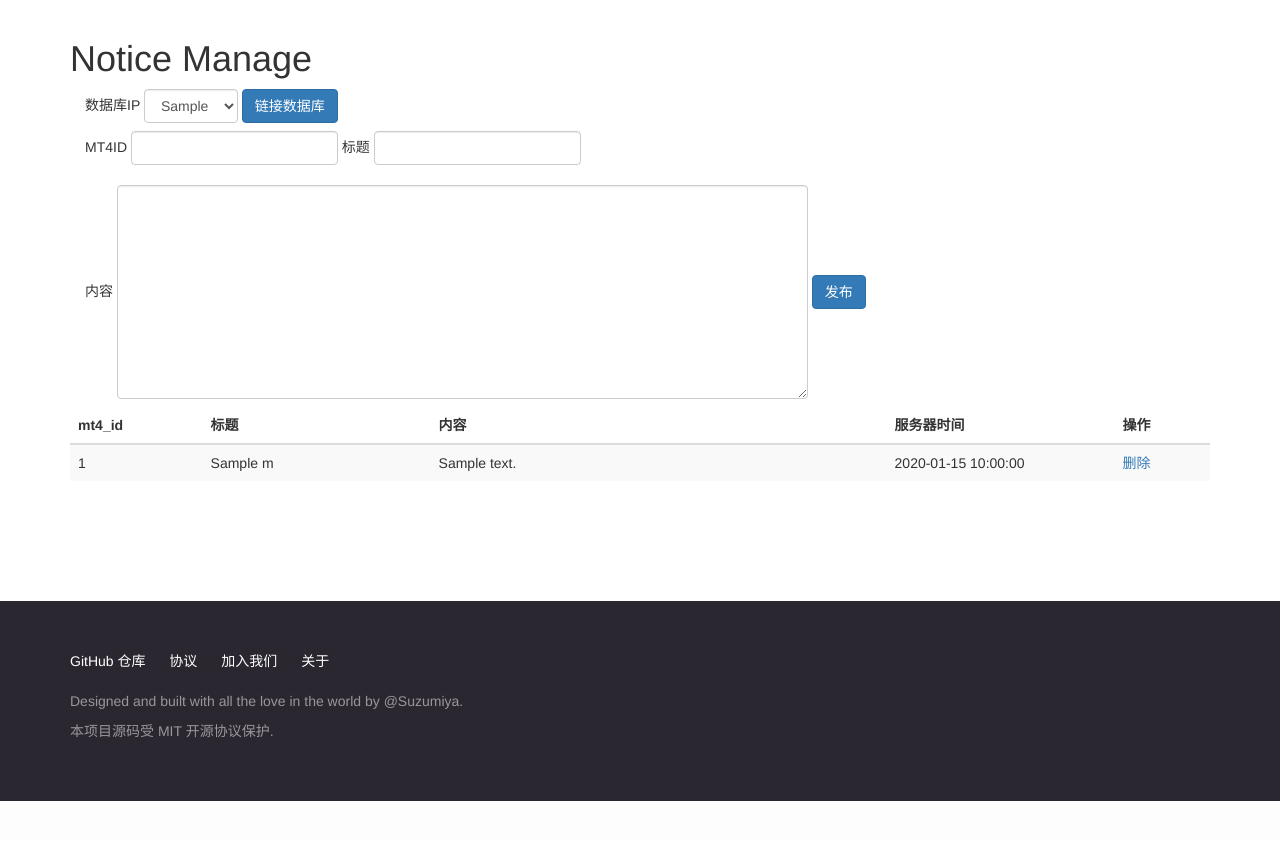
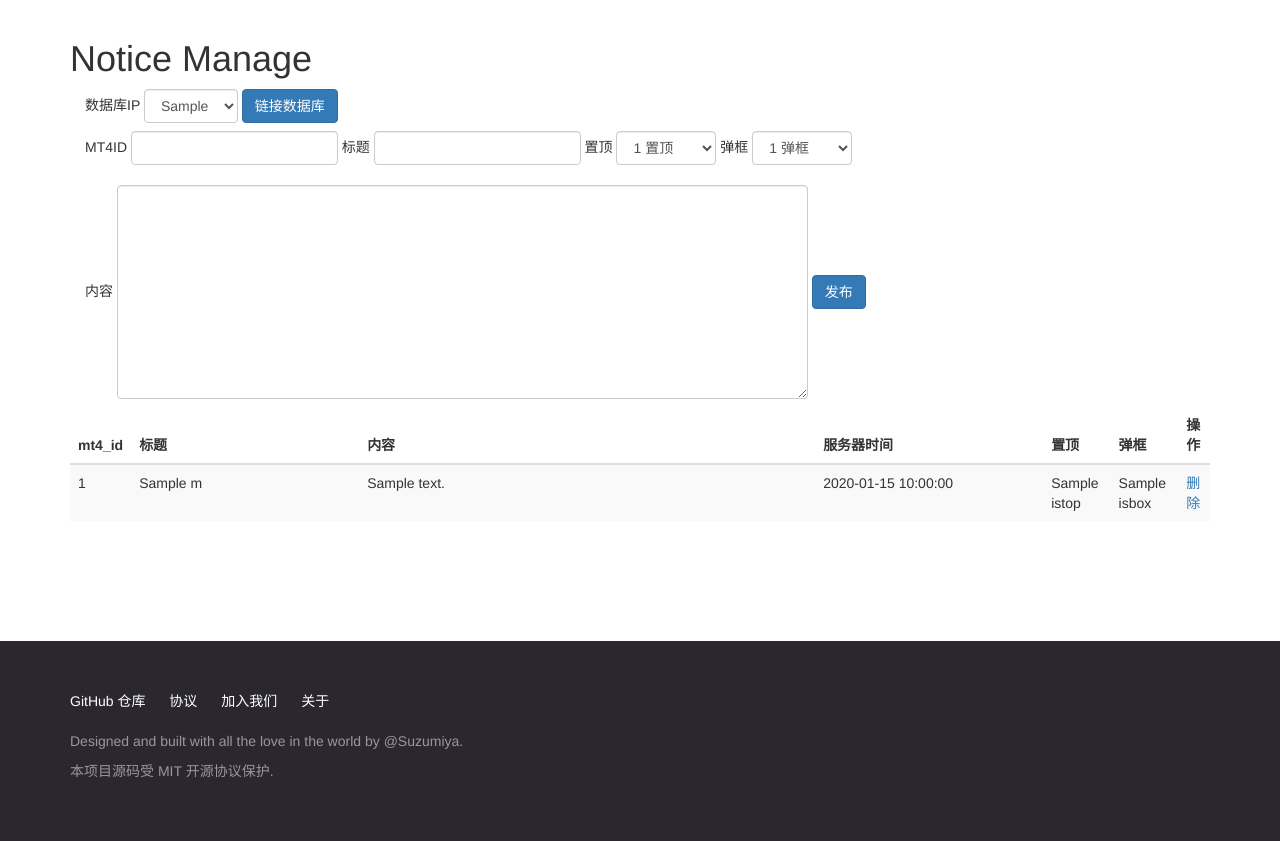
Before and after one commit to AdamEECS/sc, a Flask app: template templates/admin/notices.html in a window 1280 px wide. Shown: the part 51-892 px from the top of the page. Before the commit the page ends 852 px from the top, so only its background shows below. Run offline with Flask 2, Linux system fonts and the light colour scheme; the template is opened without the code that fills it: most values are stand-ins (such as "Sample title", 1, 10 or a date in 2020); some libraries are stand-ins or nearby versions.

Commit message:
增加置顶

```diff
--- a/models/notice.py
+++ b/models/notice.py
@@ -14,6 +14,8 @@ class Notice(Base, ModelMixin):
     mt4_id = db.Column(db.Integer)
     title = db.Column(db.String())
     status = db.Column(db.Integer)
+    istop = db.Column(db.Integer)
+    isbox = db.Column(db.Integer)
     content = db.Column(db.String())
     created_at = db.Column(db.TIMESTAMP, default=func.now())
     updated_at = db.Column(db.TIMESTAMP, default=func.now())
@@ -26,4 +28,6 @@ class Notice(Base, ModelMixin):
         m.title = form.get('title')
         m.status = 1
         m.content = form.get('content')
+        m.istop = form.get('istop', 2)
+        m.isbox = form.get('isbox', 2)
         return m
--- a/routes/admin.py
+++ b/routes/admin.py
@@ -262,10 +262,10 @@ def connect_db(ip):
     from sqlalchemy.exc import OperationalError
     try:
         engine = create_engine(db_uri)
-        print(time_str(timestamp()), 'engine', engine)
+        # print(time_str(timestamp()), 'engine', engine)
         Se = sessionmaker(bind=engine)
         se = Se()
-        print(time_str(timestamp()), se, se.is_active)
+        # print(time_str(timestamp()), se, se.is_active)
         return se
     except OperationalError as e:
         flash('数据库拒绝链接，请联系数据库管理员：{}'.format(e), 'danger')
@@ -384,6 +384,7 @@ def notice_new():
     form = request.form
     ip = form.get('ip', None)
     se = connect_db(ip)
+    print(form)
     if se is not None:
         n = Notice.new(form)
         se.add(n)
--- a/templates/admin/notices.html
+++ b/templates/admin/notices.html
@@ -14,6 +14,14 @@
     <form class="navbar-form " action="{{ url_for('admin.notice_new') }}" method="post">
         MT4ID <input class="form-control" type="text" name="mt4_id">
         标题 <input class="form-control" type="text" name="title">
+        置顶 <select name="istop" class="form-control" >
+            <option value="1">1 置顶</option>
+            <option value="2">2 不置顶</option>
+        </select>
+        弹框 <select name="isbox" class="form-control" >
+            <option value="1">1 弹框</option>
+            <option value="2">2 不弹框</option>
+        </select>
 {#        作者 <input class="form-control" type="text" name="author">#}
         <br><br>
         内容 <textarea class="form-control" name="content" id="" cols="80" rows="10"></textarea>
@@ -28,6 +36,8 @@
 {#            <th class="th-col-1">作者</th>#}
             <th class="th-col-4">内容</th>
             <th class="th-col-2">服务器时间</th>
+            <th class="th-col-1">置顶</th>
+            <th class="th-col-1">弹框</th>
             <th class="th-col-1">操作</th>
         </tr>
         </thead>
@@ -39,6 +49,8 @@
 {#                <td>{{ m.author }}</td>#}
                 <td>{{ m.content }}</td>
                 <td>{{ m.created_at }}</td>
+                <td>{{ m.istop }}</td>
+                <td>{{ m.isbox }}</td>
                 <td><a href="{{ url_for('admin.notice_del', ip=ip, id=m.id) }}">删除</a></td>
             </tr>
         {% endfor %}
```
